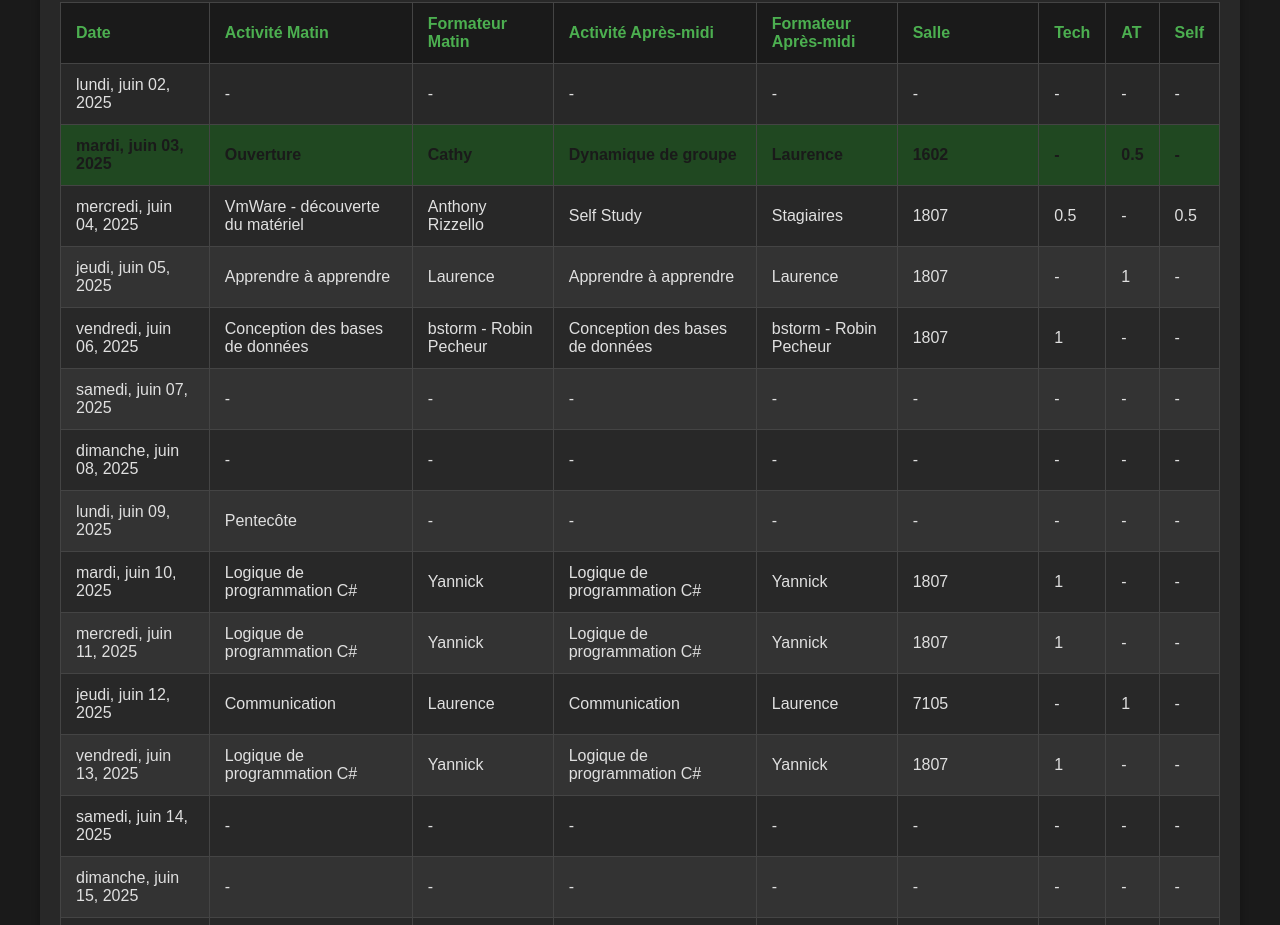
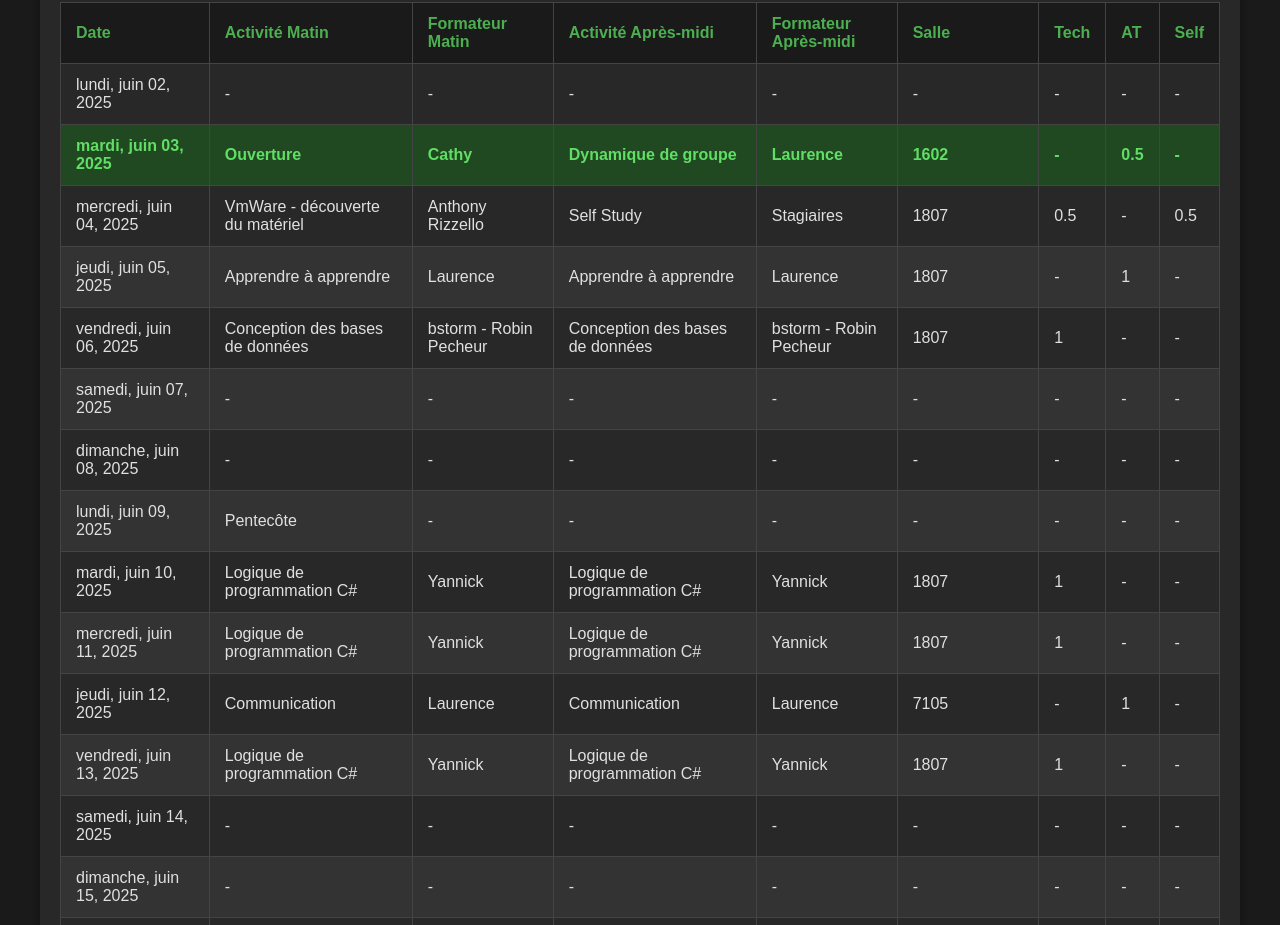
Before and after one commit to Alessandro-Trapani/agenda, a React (Create React App) app: page / in a window 1280 px wide. Shown: the part 800-1725 px from the top of the page. Built offline with nearby package versions, Linux system fonts and the light colour scheme.

Commit message:
fix: update current day text color for better visibility

```diff
--- a/src/style.css
+++ b/src/style.css
@@ -186,7 +186,7 @@ table tbody tr:hover {
 }
 
 .current-day td {
-  color: #1a1a1a !important;
+  color: #61de65;
 }
 
 @media (max-width: 768px) {
```
